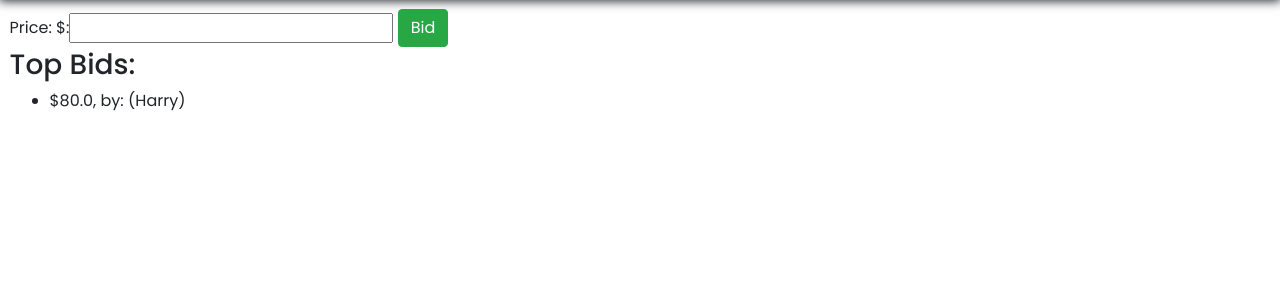
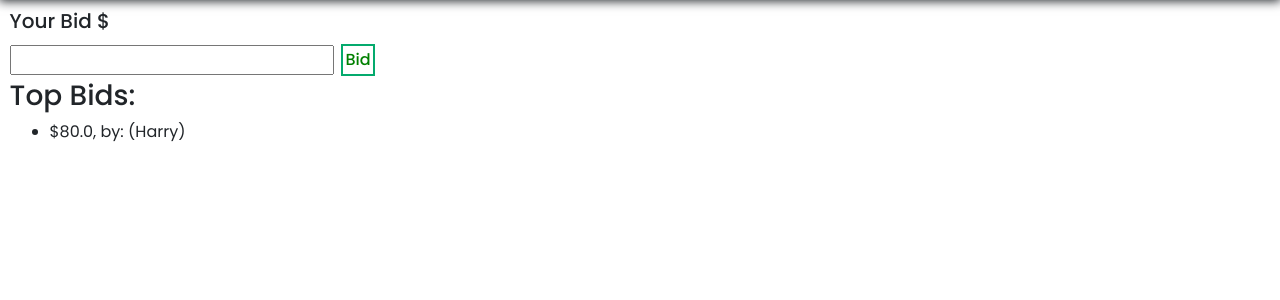
Before and after one commit to MaulikChopra/auctions-cs50web, a Django app: page /listing/1/create_new_bid in a window 1280 px wide. Shown: the part 78-378 px from the top of the page. Run offline with Django 3.2, Linux system fonts and the light colour scheme; a user stored in the database is signed in; data comes from the database, SQL or seed files in the repository; both versions use the stored data as it was after the commit; some libraries are stand-ins or nearby versions; some web fonts are replaced.

Commit message:
bid page upgrade

```diff
--- a/auctions/forms.py
+++ b/auctions/forms.py
@@ -15,7 +15,7 @@ class Create_listing_form(forms.Form):
 
 
 class Create_bid_form(forms.Form):
-    bid_amount = forms.FloatField(label="Price: $")
+    bid_amount = forms.FloatField(label="")
 
 
 class Create_comment_form(forms.Form):
--- a/auctions/static/auctions/styles.css
+++ b/auctions/static/auctions/styles.css
@@ -147,6 +147,12 @@ h2 {
   vertical-align: middle;
   height: 2rem;
 }
+.textfield {
+  border: 0.15rem solid #04aa6d;
+  background-color: white;
+  vertical-align: middle;
+  height: 2rem;
+}
 #comment-button {
   padding: 0.05rem 0.2rem;
   float: left;
--- a/auctions/templates/auctions/create_new_bid.html
+++ b/auctions/templates/auctions/create_new_bid.html
@@ -4,12 +4,13 @@
     <div class='row alert alert-secondary'>Please enter a value greater than Top bid</div>
 {% endif %}
     <form method="post">
-            {% csrf_token %}
+        {% csrf_token %}
+        <h5>Your Bid $</h5>
         {{form}}
-        <button type="submit" class="btn btn-success">Bid</button>
+        <button type="submit" class="button-all btn-green-hover">Bid</button>
     </form>
     <div>
-        <h3>Top Bids:</h2>
+        <h3>Top Bids:</h3>
         <ul>
             <li>
                 ${{top_bid}},
```
Also changed, not shown: db.sqlite3.
